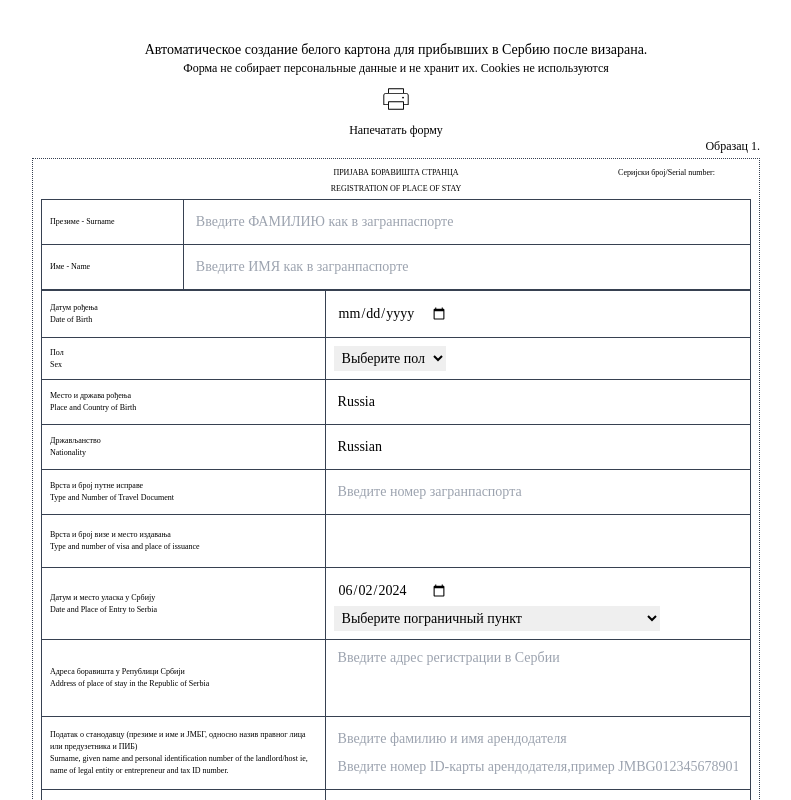
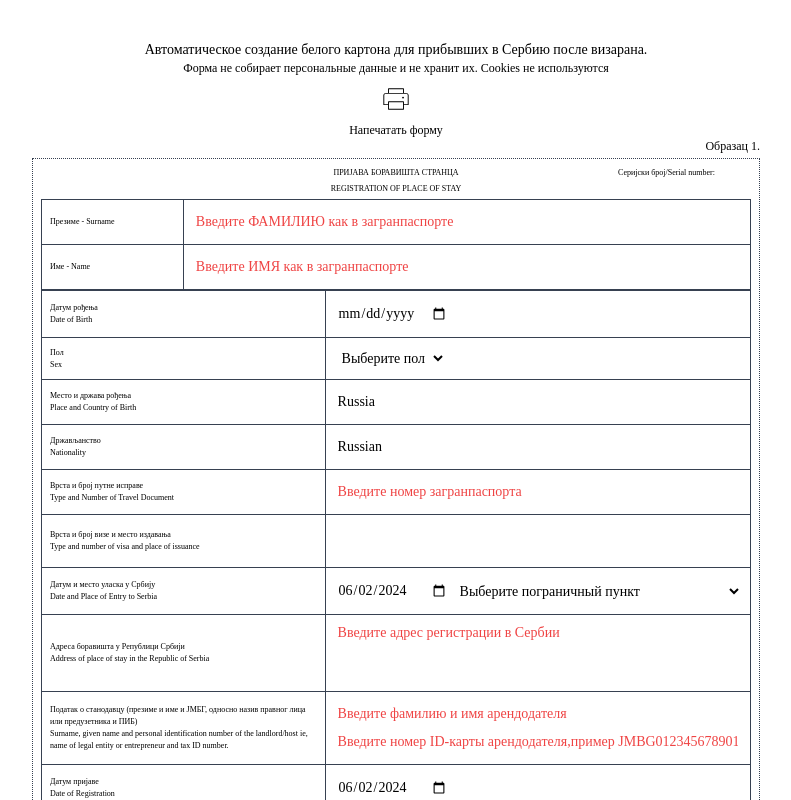
Before and after one commit to IrinaGarmaeva/beli-karton, a React (Vite) app: page / in a window 1280 px wide. Shown: the top 800 px of the page, without its empty margins (244-1035 px from the left). Built offline with nearby package versions, Linux system fonts and the light colour scheme.

Commit message:
Edit styles

```diff
--- a/src/components/Form.tsx
+++ b/src/components/Form.tsx
@@ -40,7 +40,7 @@ const Form = () => {
                     <input
                       type="text"
                       name="surname"
-                      className="p-1 w-full text-sm"
+                      className="p-1 w-full text-sm bg-white placeholder-red-500"
                       placeholder="Введите ФАМИЛИЮ как в загранпаспорте"
                       required
                     />
@@ -54,7 +54,7 @@ const Form = () => {
                     <input
                       type="text"
                       name="name"
-                      className="p-1 w-full text-sm"
+                      className="p-1 w-full text-sm placeholder-red-500"
                       placeholder="Введите ИМЯ как в загранпаспорте"
                       required
                     />
@@ -76,7 +76,7 @@ const Form = () => {
                     <input
                       type="date"
                       name="dateOfBirth"
-                      className="p-1 text-sm"
+                      className="p-1 text-sm cursor-pointer bg-transparent"
                       required
                     />
                   </td>
@@ -91,14 +91,18 @@ const Form = () => {
                   <td className="p-2 border border-gray-700">
                     <select
                       name="sex"
-                      className="p-1 text-sm print:border-none"
+                      className="p-1 text-sm print:border-none cursor-pointer bg-transparent"
                       required
                     >
                       <option value="" disabled selected>
                         Выберите пол
                       </option>
-                      <option value="Muški">Muški</option>
-                      <option value="Ženski">Ženski</option>
+                      <option className="bg-transparent" value="Muški">
+                        Muški
+                      </option>
+                      <option className="bg-transparent" value="Ženski">
+                        Ženski
+                      </option>
                     </select>
                   </td>
                 </tr>
@@ -113,7 +117,7 @@ const Form = () => {
                     <input
                       type="text"
                       name="birthPlace"
-                      className="p-1 w-full text-sm"
+                      className="p-1 w-full text-sm placeholder-red-500"
                       defaultValue="Russia"
                       placeholder="Введите страну рождения как в загранпаспорте"
                       required
@@ -131,7 +135,7 @@ const Form = () => {
                     <input
                       type="text"
                       name="nationality"
-                      className="p-1 w-full text-sm"
+                      className="p-1 w-full text-sm placeholder-red-500"
                       defaultValue="Russian"
                       placeholder="Введите гражданство"
                     />
@@ -148,7 +152,7 @@ const Form = () => {
                     <input
                       type="text"
                       name="travelDocument"
-                      className="p-1 w-full text-sm"
+                      className="p-1 w-full text-sm placeholder-red-500"
                       placeholder="Введите номер загранпаспорта"
                     />
                   </td>
@@ -175,16 +179,17 @@ const Form = () => {
                     </div>
                   </td>
                   <td className="p-2 border border-gray-700">
+                    <div className="flex">
                       <input
                         type="date"
-                      className="p-1 text-sm"
+                        className="p-1 text-sm cursor-pointer bg-transparent"
                         value={registrationDate}
                         onChange={(e) => setRegistrationDate(e.target.value)}
                         required
                       />
                       <select
                         name="borderPoint"
-                      className="p-1 w-4/5 text-sm print:border-none"
+                        className="p-1 w-4/5 text-sm print:border-none cursor-pointer bg-transparent"
                         required
                       >
                         {borderPoints.map((option) => (
@@ -198,6 +203,7 @@ const Form = () => {
                           </option>
                         ))}
                       </select>
+                    </div>
                   </td>
                 </tr>
                 <tr className="border border-gray-700">
@@ -212,7 +218,7 @@ const Form = () => {
                   <td className="p-2 border border-gray-700">
                     <textarea
                       name="address"
-                      className="px-1 w-full text-sm h-14 overflow-hidden resize-none"
+                      className="px-1 w-full text-sm h-14 overflow-hidden resize-none placeholder-red-500"
                       placeholder="Введите адрес регистрации в Сербии"
                     ></textarea>
                   </td>
@@ -235,14 +241,14 @@ const Form = () => {
                     <input
                       type="text"
                       name="landlordName"
-                      className="p-1 w-full text-sm"
+                      className="p-1 w-full text-sm placeholder-red-500"
                       placeholder="Введите фамилию и имя арендодателя"
                       required
                     />
                     <input
                       type="text"
                       name="landlordInfo"
-                      className="p-1 w-full text-sm"
+                      className="p-1 w-full text-sm placeholder-red-500"
                       placeholder="Введите номер ID-карты арендодателя,пример JMBG0123456789012"
                       required
                     />
@@ -259,7 +265,7 @@ const Form = () => {
                     <input
                       type="date"
                       name="registrationDate"
-                      className="p-1 text-sm"
+                      className="p-1 text-sm cursor-pointer bg-transparent"
                       value={registrationDate}
                       onChange={(e) => setRegistrationDate(e.target.value)}
                       required
@@ -310,8 +316,7 @@ const Form = () => {
           </form>
         </div>
       </div>
-      <div className="flex justify-center mt-4 print:hidden">
-      </div>
+      <div className="flex justify-center mt-4 print:hidden"></div>
     </div>
   );
 };
--- a/src/index.css
+++ b/src/index.css
@@ -19,6 +19,19 @@ ul, ol {
   padding: 0;
 }
 
+@page {
+  size: auto;
+  margin: 0;
+}
+
+@media print {
+  body {
+    margin: 0;
+    padding: 0;
+    -webkit-print-color-adjust: exact;
+  }
+}
+
 @media print {
   select {
     @apply appearance-none;
--- a/tailwind.config.js
+++ b/tailwind.config.js
@@ -12,6 +12,12 @@ export default {
       base: ['16px', '19.5px'],
     },
     extend: {
+      display: ['print'],
+      borderWidth: ['print'],
+      textColor: ['print'],
+      padding: ['print'],
+      margin: ['print'],
+      backgroundColor: ['print'],
       fontFamily: {
         timesNewRoman: ['Times New Roman', 'sans-serif'],
       },
```
Lines whose indentation alone changed are shown as unchanged.
